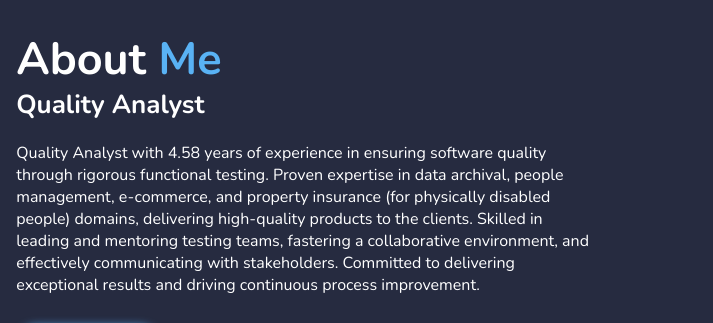
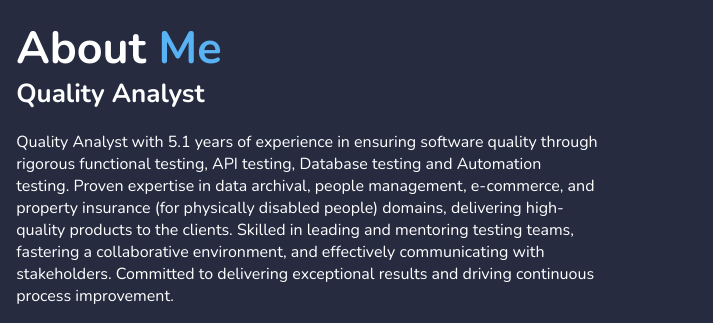
Before and after one commit to DibyajyotiPOfficial/DibyajyotisPortfolio, a website: page index.html in a window 1280 px wide. Shown: the part 1040-1363 px from the top of the page, 567-1280 px from the left. Drawn offline with nearby package versions, Linux system fonts and the light colour scheme.

Commit message:
Update index.html

```diff
--- a/index.html
+++ b/index.html
@@ -8,7 +8,7 @@
 
     <!--MAIN CSS-->
     <link rel="stylesheet" href="Style/style.css">
-    <title>Responsive Personal Portfolio Website Design | @DibyajyotiPattnaik</title>
+    <title>Portfolio@DibyajyotiPattnaik</title>
 </head>
 <body>
     <!--HEADER DESIGN-->
@@ -55,7 +55,7 @@
         <div class="about-content">
             <h2 class="heading">About <span>Me</span></h2>
             <h3>Quality Analyst</h3>
-            <p>Quality Analyst with 4.58 years of experience in ensuring software quality through rigorous functional testing. Proven expertise in data archival, people management, e-commerce, and property insurance (for physically disabled people) domains, delivering high-quality products to the clients. Skilled in leading and mentoring testing teams, fastering a collaborative environment, and effectively communicating with stakeholders. Committed to delivering exceptional results and driving continuous process improvement.</p>
+            <p>Quality Analyst with 5.1 years of experience in ensuring software quality through rigorous functional testing, API testing, Database testing and Automation testing. Proven expertise in data archival, people management, e-commerce, and property insurance (for physically disabled people) domains, delivering high-quality products to the clients. Skilled in leading and mentoring testing teams, fastering a collaborative environment, and effectively communicating with stakeholders. Committed to delivering exceptional results and driving continuous process improvement.</p>
             <a href="#" class="btn">Read More</a>
         </div>
     </section>
```
